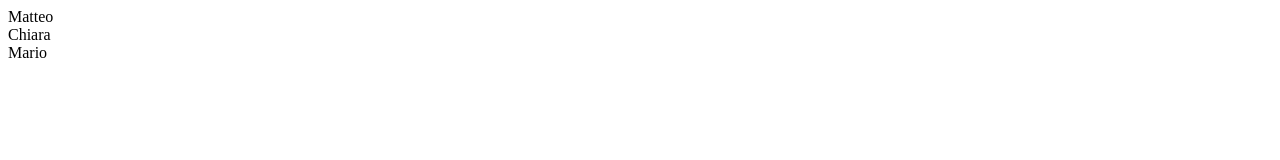
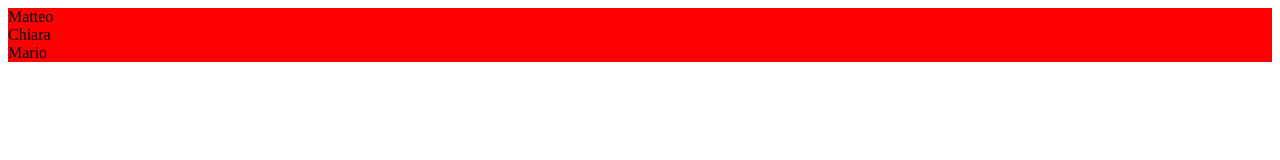
Before and after one commit to gloddo/worksapp, a plain HTML site: page public/index_firebase.html in a window 1280 px wide. Drawn offline with Linux system fonts and the light colour scheme.

Commit message:
cambiato sfondo

```diff
--- a/public/index_firebase.html
+++ b/public/index_firebase.html
@@ -4,6 +4,13 @@
     <meta charset="utf-8">
     <meta name="viewport" content="width=device-width, initial-scale=1">
     <title>Test</title>
+  <style>
+
+    div {
+      background: red;
+    }
+
+  </style>
 
   </head>
   <body>
```
